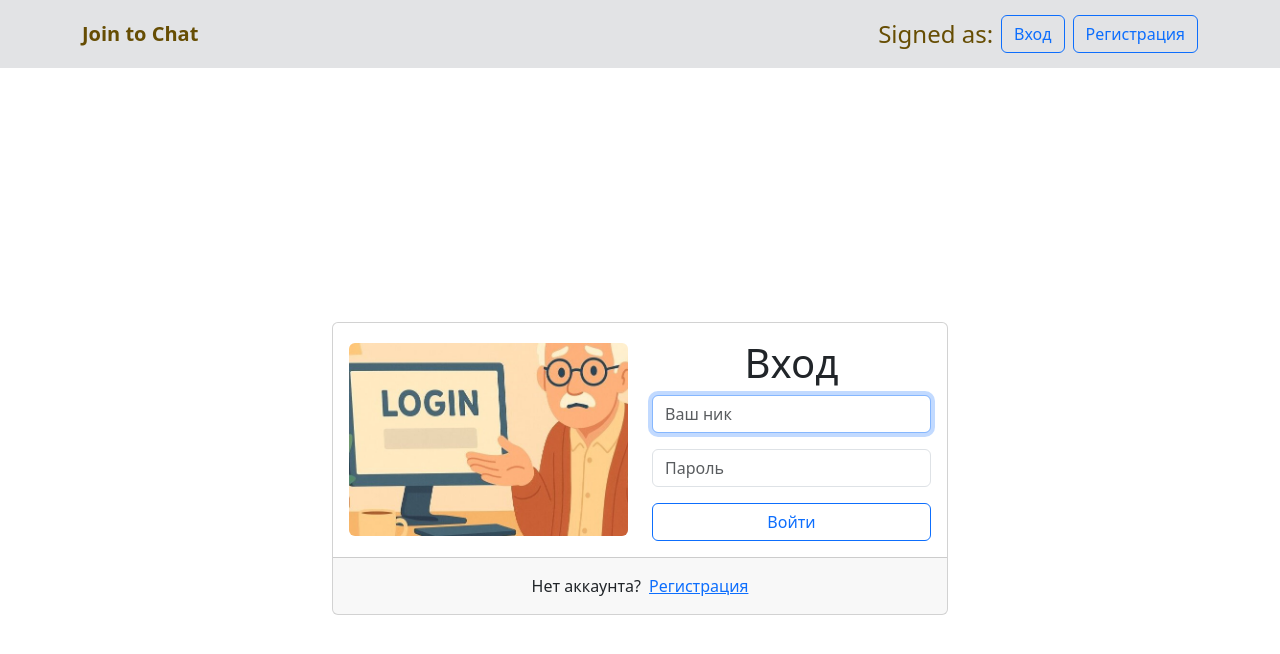
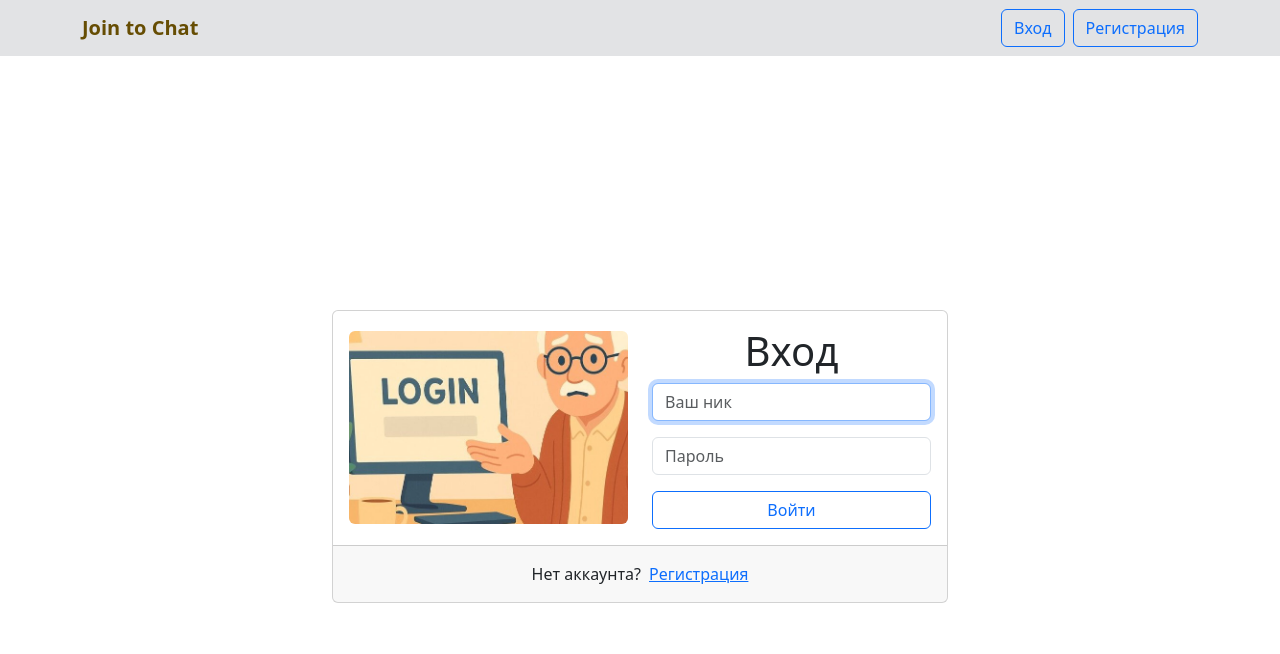
Before and after one commit to Belato-code/frontend-project-12, a React (Vite) app in the folder frontend/: page /login in a window 1280 px wide. Shown: the top 654 px of the page. Built offline with nearby package versions, Linux system fonts and the light colour scheme.

Commit message:
update App.jsx

```diff
--- a/frontend/src/components/App.jsx
+++ b/frontend/src/components/App.jsx
@@ -42,7 +42,10 @@ const AuthButton = () => {
     navigate('/login')
   }
   return auth.loggedIn
-    ? <Button onClick={handleLogOut}>Выйти</Button>
+    ? <>
+      <div className="me-2 text-warning-emphasis fs-4 navbar-text">Signed as: {JSON.parse(localStorage.getItem('userId'))?.username}</div>
+      <Button onClick={handleLogOut}>Выйти</Button>
+    </>
     : <>
       <Button as={Link} to='/login' state={{ from: location }} className='me-1' variant="outline-primary">Вход</Button>
       <Button as={Link} to='/signup' state={{ from: location}} className='ms-1' variant="outline-primary">Регистрация</Button>
@@ -59,9 +62,6 @@ function App() {
           <Container>
             <Navbar.Brand href='/' className='fw-bold text-warning-emphasis'>Join to Chat</Navbar.Brand>
             <Navbar.Collapse className='justify-content-end'>
-              <Navbar.Text className='me-2 text-warning-emphasis fs-4'>
-                Signed as: {JSON.parse(localStorage.getItem('userId'))?.username}
-              </Navbar.Text>
               <AuthButton />
             </Navbar.Collapse>
           </Container>
```
